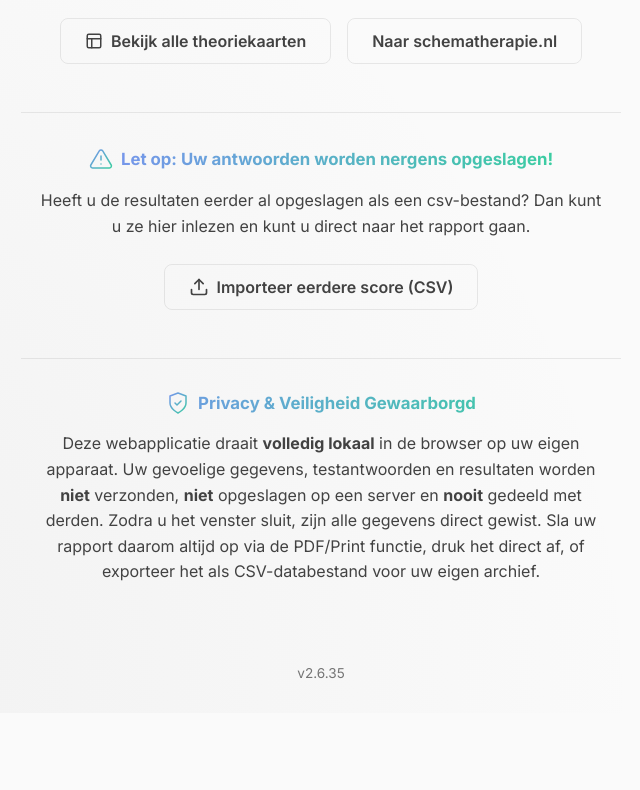
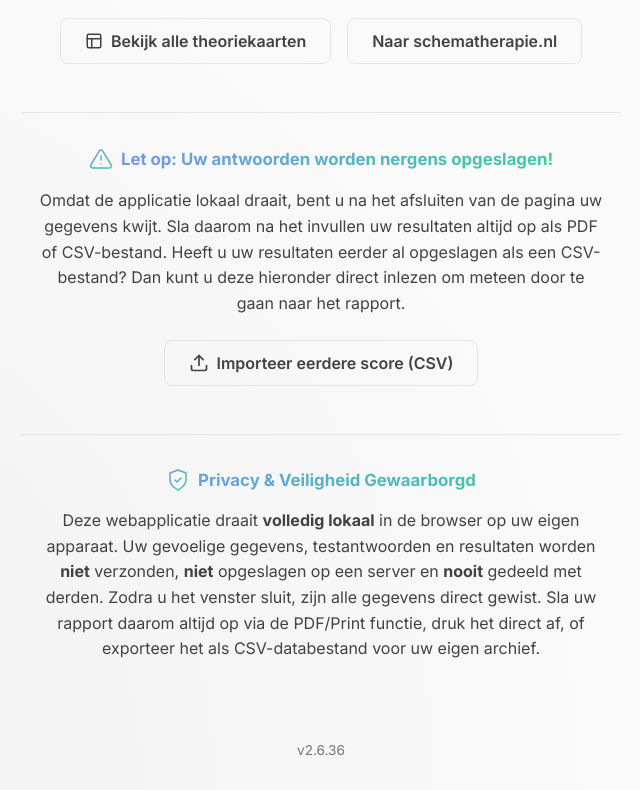
Before and after one commit to radder1972/STA, a React (Vite) app: page / in a window 1280 px wide. Shown: the part 1318-2108 px from the top of the page, without its empty margins (319-959 px from the left). Before the commit the page ends 2031 px from the top, so only its background shows below. Built offline with nearby package versions, Linux system fonts and the light colour scheme.

Commit message:
Rewrite CSV import warning text

```diff
--- a/package.json
+++ b/package.json
@@ -1,7 +1,7 @@
 {
   "name": "schema-therapy-app",
   "private": true,
-  "version": "2.6.35",
+  "version": "2.6.36",
   "type": "module",
   "scripts": {
     "dev": "vite",
--- a/src/App.jsx
+++ b/src/App.jsx
@@ -127,7 +127,7 @@ function App() {
 
       {currentView !== 'questionnaire' && currentView !== 'basisbehoeften' && currentView !== 'modicategorieen' && currentView !== 'kaartenoverzicht' && (
         <div style={{ textAlign: 'center', marginTop: '3rem', color: 'var(--text-muted)', fontSize: '0.85rem' }}>
-          v2.6.35
+          v2.6.36
         </div>
       )}
     </div>
--- a/src/components/Home.jsx
+++ b/src/components/Home.jsx
@@ -232,7 +232,7 @@ export default function Home({ onStart, completedTests, onViewResults, onImport,
           <AlertTriangleIcon size={24} useGradient={true} /> Let op: Uw antwoorden worden nergens opgeslagen!
         </p>
         <p style={{ color: 'var(--text-main)', fontSize: '1rem', lineHeight: '1.6', marginBottom: '1.5rem' }}>
-          Heeft u de resultaten eerder al opgeslagen als een csv-bestand? Dan kunt u ze hier inlezen en kunt u direct naar het rapport gaan.
+          Omdat de applicatie lokaal draait, bent u na het afsluiten van de pagina uw gegevens kwijt. Sla daarom na het invullen uw resultaten altijd op als PDF of CSV-bestand. Heeft u uw resultaten eerder al opgeslagen als een CSV-bestand? Dan kunt u deze hieronder direct inlezen om meteen door te gaan naar het rapport.
         </p>
         <input
           type="file"
```
Also changed, not shown: schema-therapie-app-usb-versie.html (+2 -2 lines).
